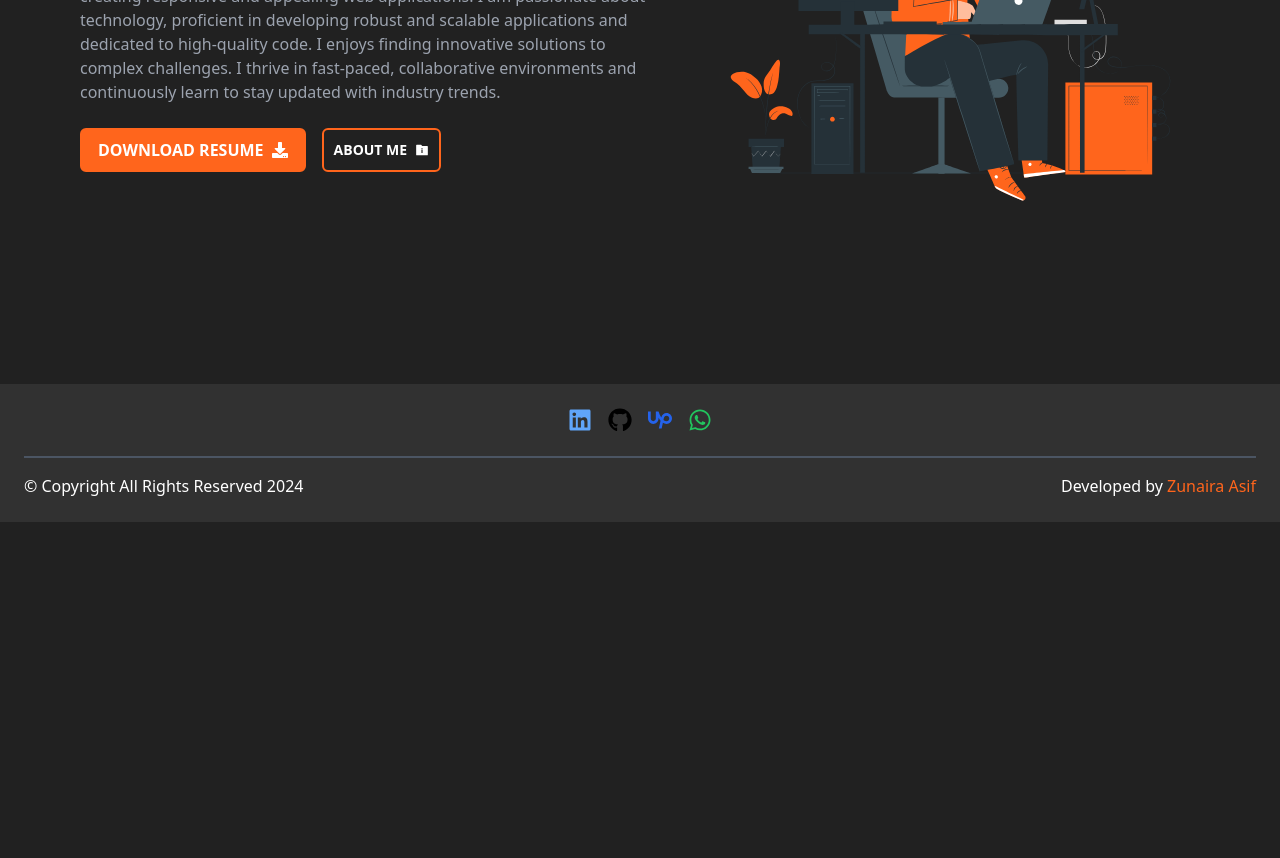
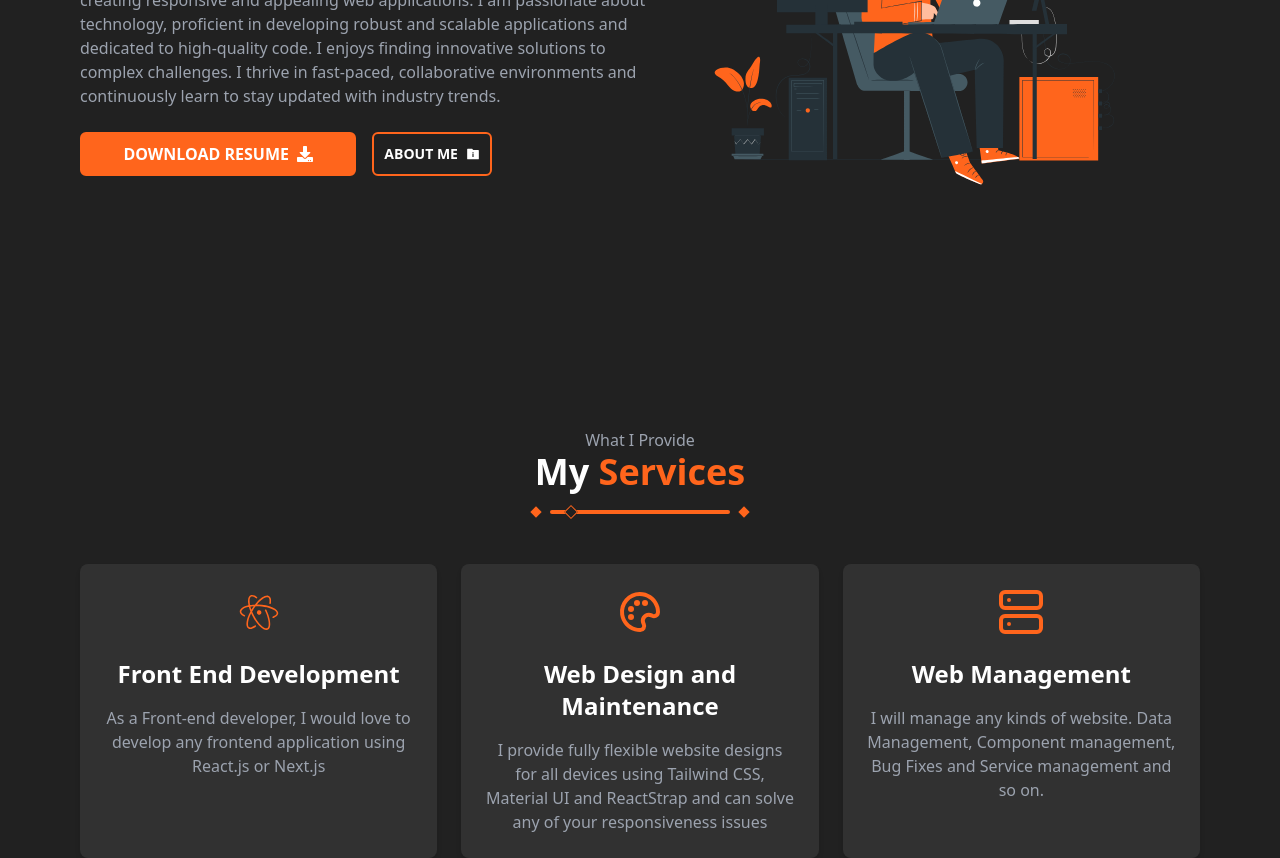
Before and after one commit to zunairaasif/My-Portfolio, a React (Create React App) app: page / in a window 1280 px wide. Shown: the part 480-1338 px from the top of the page. Before the commit the page ends 1002 px from the top, so only its background shows below. Built offline with nearby package versions, Linux system fonts and the light colour scheme.

Commit message:
services page created

```diff
--- a/package.json
+++ b/package.json
@@ -10,6 +10,7 @@
     "react": "^18.3.1",
     "react-dom": "^18.3.1",
     "react-icons": "^5.2.1",
+    "react-intersection-observer": "^9.10.2",
     "react-lottie": "^1.2.4",
     "react-router-dom": "^6.23.1",
     "react-scripts": "5.0.1",
--- /dev/null
+++ b/src/components/animations/index.jsx
@@ -0,0 +1,44 @@
+// Section Heading Animation
+export const headingAnimation = {
+  hidden: {
+    y: -200,
+    opacity: 0,
+  },
+  visible: {
+    y: 0,
+    opacity: 1,
+    transition: { duration: 1, type: "spring" },
+  },
+};
+
+// Section Body
+export const sectionBodyAnimation = {
+  hidden: {
+    y: 20,
+    opacity: 0,
+  },
+  visible: {
+    opacity: 1,
+    y: 0,
+    transition: {
+      duration: 0.5,
+      delay: 0.75,
+    },
+  },
+};
+
+// Contact Animation
+export const contactAnimation = {
+  hidden: {
+    y: -200,
+    opacity: 0,
+  },
+  visible: {
+    y: 0,
+    opacity: 1,
+    transition: {
+      delay: 0.75,
+      duration: 0.5,
+    },
+  },
+};
--- a/src/components/buttons/PrimaryButton/index.js
+++ /dev/null
@@ -1,16 +0,0 @@
-import React from "react";
-
-const PrimaryBtn = ({ children, onClick }) => {
-  return (
-    <button
-      onClick={onClick}
-      className="relative overflow-hidden border-2 border-primary bg-primary text-white uppercase font-semibold px-3 py-2 rounded-md flex items-center justify-center cursor-pointer transition-all duration-300 ease transform hover:translate-y-[-5px] hover:text-primary before:content-[''] before:absolute before:w-0 before:h-0 before:rounded-full before:bg-[#ec743c] before:transition-all before:duration-300 before:ease-out hover:before:w-[200px] hover:before:h-[200px] hover:before:rounded-md after:content-[''] after:absolute after:w-0 after:h-0 after:rounded-full after:bg-[#313131] after:transition-all after:duration-500 after:ease-in hover:after:w-[200px] hover:after:h-[200px] hover:after:rounded-md"
-    >
-      <span className="relative flex items-center gap-2 z-10 transition-all duration-300 ease-out mx-1">
-        {children}
-      </span>
-    </button>
-  );
-};
-
-export default PrimaryBtn;
--- /dev/null
+++ b/src/components/buttons/PrimaryButton/index.jsx
@@ -0,0 +1,24 @@
+import React from "react";
+
+const PrimaryBtn = ({ children, className, onClick }) => {
+  return (
+    <button
+      onClick={onClick}
+      className={`${className} relative overflow-hidden border-2 border-primary
+      bg-primary text-white uppercase font-semibold px-3 py-2 rounded-md flex items-center
+      justify-center cursor-pointer transition-all duration-300 ease transform
+      hover:translate-y-[-5px] hover:text-primary before:content-[''] before:absolute
+      before:w-0 before:h-0 before:rounded-full before:bg-[#ec743c] before:transition-all
+      before:duration-300 before:ease-out hover:before:w-[200px] hover:before:h-[200px]
+      hover:before:rounded-md after:content-[''] after:absolute after:w-0 after:h-0
+      after:rounded-full after:bg-[#313131] after:transition-all after:duration-500
+      after:ease-in hover:after:w-[200px] hover:after:h-[200px] hover:after:rounded-md`}
+    >
+      <span className="relative flex items-center gap-2 z-10 transition-all duration-300 ease-out mx-1">
+        {children}
+      </span>
+    </button>
+  );
+};
+
+export default PrimaryBtn;
--- a/src/components/buttons/SecondaryButton/index.js
+++ /dev/null
@@ -1,14 +0,0 @@
-import React from "react";
-
-const SecondaryBtn = ({ children, onClick }) => {
-  return (
-    <button
-      className="btn text-white flex items-center uppercase font-semibold text-sm gap-2 border-2 rounded-md p-2.5 border-primary bg-transparent hover:bg-primary hover:border-transparent duration-500"
-      onClick={onClick}
-    >
-      {children}
-    </button>
-  );
-};
-
-export default SecondaryBtn;
--- /dev/null
+++ b/src/components/buttons/SecondaryButton/index.jsx
@@ -0,0 +1,17 @@
+import React from "react";
+
+const SecondaryBtn = ({ children, className, onClick }) => {
+  return (
+    <button
+      className={`${className} btn text-white flex items-center
+      uppercase font-semibold text-sm gap-2 border-2 rounded-md
+      p-2.5 border-primary bg-transparent hover:bg-primary
+      hover:border-transparent duration-500`}
+      onClick={onClick}
+    >
+      {children}
+    </button>
+  );
+};
+
+export default SecondaryBtn;
--- /dev/null
+++ b/src/components/common/BottomLine/index.jsx
@@ -0,0 +1,18 @@
+import React from "react";
+import "./style.css";
+
+const BottomLine = () => {
+  return (
+    <>
+      <div className="flex items-center justify-center mt-4">
+        <div className="side-line"></div>
+        <div className="middle-line">
+          <div className="inner-circle"></div>
+        </div>
+        <div className="side-line"></div>
+      </div>
+    </>
+  );
+};
+
+export default BottomLine;
--- /dev/null
+++ b/src/components/common/BottomLine/style.css
@@ -0,0 +1,40 @@
+.side-line {
+  height: 8px;
+  width: 8px;
+  margin: 0 10px;
+  background-color: #ff651c;
+  transform: rotate(45deg);
+}
+
+.middle-line {
+  width: 180px;
+  height: 4px;
+  background-color: #ff651c;
+  border-radius: 4px;
+  position: relative;
+}
+
+.inner-circle {
+  height: 10px;
+  width: 10px;
+  background-color: #212121;
+  transform: rotate(45deg);
+  border: 1px solid #ff651c;
+  position: absolute;
+  top: 0;
+  bottom: 0;
+  margin: auto;
+  animation: left-right-moving 6s infinite;
+  animation-timing-function: linear;
+}
+
+@keyframes left-right-moving {
+  0%,
+  100% {
+    left: 0%;
+  }
+
+  50% {
+    left: 97%;
+  }
+}
--- a/src/components/common/Navbar/index.jsx
+++ b/src/components/common/Navbar/index.jsx
@@ -4,6 +4,8 @@ import { RiMenu3Line } from "react-icons/ri";
 import { Link, NavLink } from "react-router-dom";
 import { FaHome, FaDownload } from "react-icons/fa";
 import { RiContactsBook2Fill, RiFolderInfoFill } from "react-icons/ri";
+
+import PrimaryBtn from "../../buttons/PrimaryButton";
 
 const Navbar = () => {
   const [isOpen, setIsOpen] = useState(false);
@@ -56,14 +58,11 @@ const Navbar = () => {
               {item.title}
             </NavLink>
           ))}
-          <div className="inline-block ml-4 bg-primary py-2 px-4 rounded font-bold">
-            <button onClick={handleDownload}>
-              <div className="flex items-center gap-2">
-                RESUME
-                <FaDownload />
-              </div>
-            </button>
-          </div>
+
+          <PrimaryBtn onClick={handleDownload}>
+            RESUME
+            <FaDownload />
+          </PrimaryBtn>
         </div>
 
         {/* Drawer Button */}
--- a/src/components/layouts/Intro/index.jsx
+++ b/src/components/layouts/Intro/index.jsx
@@ -42,12 +42,8 @@ const Intro = () => {
         animate={{ x: 0 }}
         transition={{ duration: 1 }}
       >
-        <h2 className="text-neutral text-xl font-medium translate-y-[-90%] sm:translate-y-[-0%]">
-          Hello, I'm
-        </h2>
-        <h1 className="text-4xl font-semibold mb-0 translate-y-[-50%] sm:translate-y-[-0%] ">
-          Zunaira Asif
-        </h1>
+        <h2 className="text-neutral text-xl font-medium">Hello, I'm</h2>
+        <h1 className="text-4xl font-semibold mb-0">Zunaira Asif</h1>
         <div className="my-8">
           <TypeAnimation
             className="text-2xl text-primary my-4    font-bold text-center translate-y-[-100%] sm:translate-y-[-0%]  sm:text-2xl sm:mb-2 md:text-left"
@@ -74,7 +70,7 @@ const Intro = () => {
           industry trends.
         </p>
 
-        <div className="flex items-center translate-y-[-60%] sm:translate-y-[-0%]">
+        <div className="flex items-center">
           <PrimaryBtn
             className="primary-button w-[50%] font-normal"
             onClick={handleDownload}
--- /dev/null
+++ b/src/components/layouts/Services/index.jsx
@@ -0,0 +1,91 @@
+import { DiAtom } from "react-icons/di";
+import { FiServer } from "react-icons/fi";
+import { BiPalette } from "react-icons/bi";
+import React, { useEffect, useState } from "react";
+import { motion, useAnimation } from "framer-motion";
+import { useInView } from "react-intersection-observer";
+
+import BottomLine from "../../common/BottomLine";
+import { headingAnimation, sectionBodyAnimation } from "../../animations";
+
+const Services = () => {
+  const animation = useAnimation();
+  const [ref, inView] = useInView();
+  const [viewDiv, setViewDiv] = useState(false);
+
+  useEffect(() => {
+    if (inView) {
+      setViewDiv(true);
+    } else {
+      setViewDiv(false);
+    }
+  }, [inView, animation]);
+
+  const services = [
+    {
+      id: 1,
+      title: "Front End Development",
+      icon: <DiAtom />,
+      description:
+        "As a Front-end developer, I would love to develop any frontend application using React.js or Next.js",
+    },
+    {
+      id: 2,
+      title: "Web Design and Maintenance",
+      icon: <BiPalette />,
+      description:
+        "I provide fully flexible website designs for all devices using Tailwind CSS, Material UI and ReactStrap and can solve any of your responsiveness issues",
+    },
+    {
+      id: 3,
+      title: "Web Management",
+      icon: <FiServer />,
+      description:
+        "I will manage any kinds of website. Data Management, Component management, Bug Fixes and  Service management and so on.",
+    },
+  ];
+  return (
+    <div className="py-10 parent">
+      <motion.div
+        className="mb-12"
+        initial="hidden"
+        animate={viewDiv && "visible"}
+        variants={headingAnimation}
+      >
+        <h3 className="text-center text-neutral">What I Provide</h3>
+        <h1 className="text-4xl font-semibold text-center">
+          My <span className="text-primary">Services</span>
+        </h1>
+        <BottomLine />
+      </motion.div>
+
+      <motion.div
+        className="grid grid-cols-1 gap-6 sm:grid-cols-2 lg:grid-cols-3"
+        ref={ref}
+        initial="hidden"
+        animate={viewDiv && "visible"}
+        variants={sectionBodyAnimation}
+      >
+        {services?.map((service) => (
+          <div
+            key={service.id}
+            className="bg-[#313131] shadow-md rounded-lg p-6
+            hover:shadow-primary cursor-pointer duration-300"
+          >
+            <div className="mb-4 text-center">
+              <span className="inline-block text-5xl text-primary">
+                {service.icon}
+              </span>
+            </div>
+            <h2 className="mb-4 text-2xl font-semibold text-center">
+              {service.title}
+            </h2>
+            <p className="text-neutral text-center">{service.description}</p>
+          </div>
+        ))}
+      </motion.div>
+    </div>
+  );
+};
+
+export default Services;
--- a/src/pages/Home.jsx
+++ b/src/pages/Home.jsx
@@ -1,10 +1,12 @@
 import React from "react";
 import Intro from "../components/layouts/Intro";
+import Services from "../components/layouts/Services";
 
 const Home = () => {
   return (
-    <div className="pl-16">
+    <div className="px-20">
       <Intro />
+      <Services />
     </div>
   );
 };
```
Also changed, not shown: 1 other file (tests, documents, lock files or other folders).
